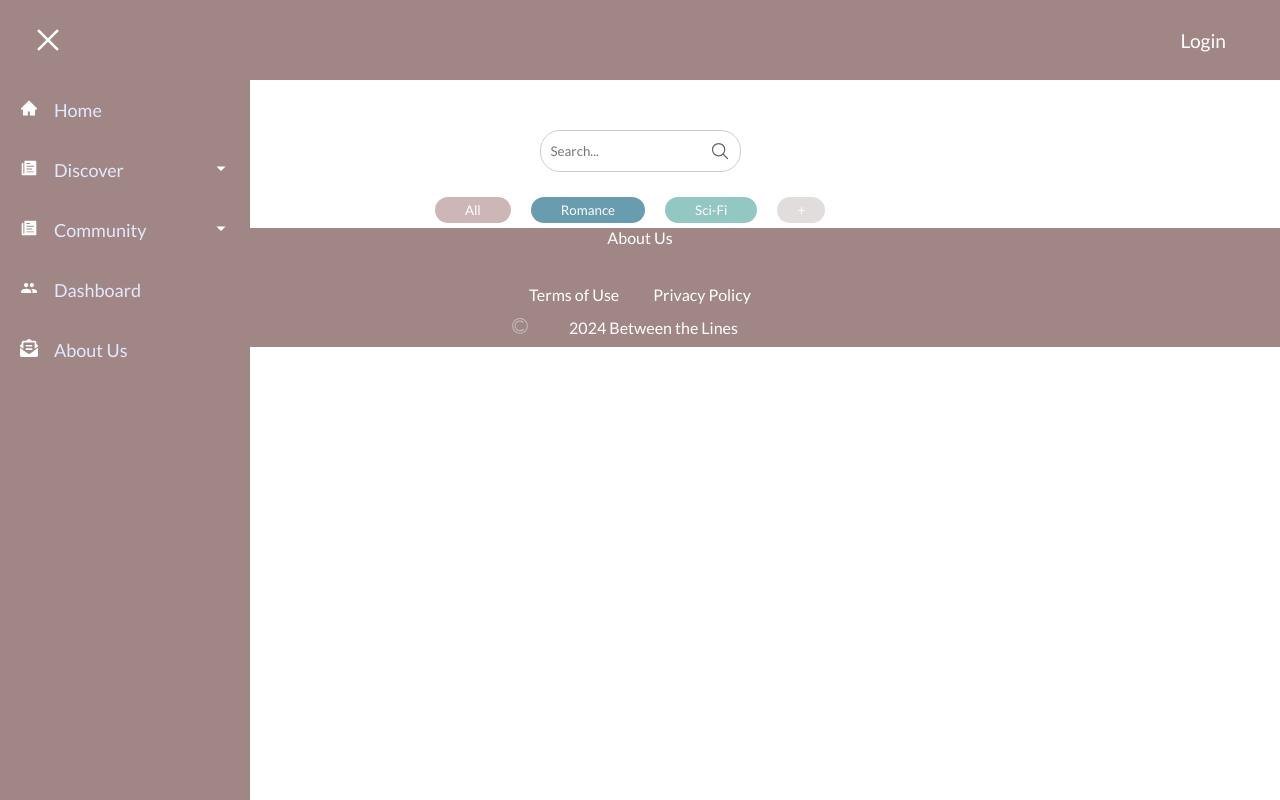
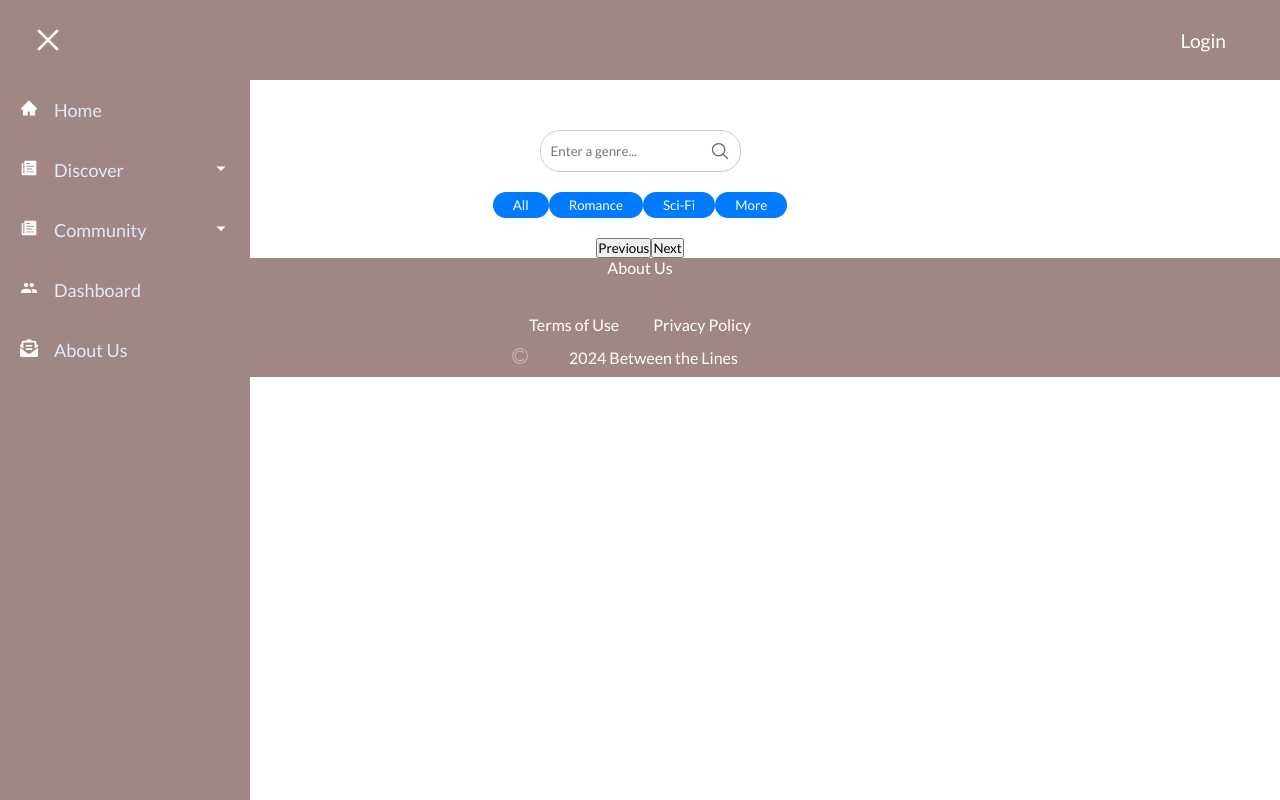
Before and after one commit to CatalinaBedoya1/between_the_lines, a React (Create React App) app: page /searchResultsPage in a window 1280 px wide. Built offline with nearby package versions, Linux system fonts and the light colour scheme.

Commit message:
SearchResults API backend

```diff
--- a/src/routes/SearchResultsPage.js
+++ b/src/routes/SearchResultsPage.js
@@ -1,4 +1,4 @@
-import React, { useState } from 'react';
+import React, { useState, useEffect } from 'react';
 import styled from 'styled-components';
 import { IoSearchOutline } from 'react-icons/io5';
 
@@ -6,122 +6,154 @@ const Container = styled.div`
   display: flex;
   flex-direction: column;
   align-items: center;
-  margin-top: 50px; /* Adjust the margin top as needed */
+  margin-top: 50px;
+`;
+
+const BooksGrid = styled.div`
+  display: grid;
+  grid-template-columns: repeat(6, 1fr); /* Each row will contain 6 books */
+  gap: 20px; /* Gap between books */
+`;
+
+const Book = styled.div`
+  display: flex;
+  flex-direction: column;
+  align-items: center;
+`;
+
+const BookImage = styled.img`
+  width: 150px; /* Adjust width as needed */
+  height: 200px; /* Adjust height as needed */
+`;
+
+const BookTitle = styled.h3`
+  margin-top: 10px;
+  font-size: 16px;
+`;
+
+const BookAuthor = styled.p`
+  margin-top: 5px;
+  font-size: 14px;
+`;
+
+const SearchIconContainer = styled.div`
+  padding: 5px;
+  display: flex;
+  align-items: center;
+  justify-content: center;
+`;
+
+const SearchIcon = styled(IoSearchOutline)`
+  flex-shrink: 0;
 `;
 
 const SearchBar = styled.div`
   display: flex;
   align-items: center;
   padding: 5px;
-  border: 1px solid #ccc; /* Add a border for visual separation */
-  border-radius: 20px; /* Add rounded corners */
+  border: 1px solid #ccc;
+  border-radius: 20px;
 `;
 
 const SearchInput = styled.input`
   flex: 1;
   padding: 5px;
   border: none;
-  outline: none; /* Remove the default outline */
+  outline: none;
 `;
-
-const SearchIconContainer = styled.button`
-  padding: 5px;
-  display: flex;
-  align-items: center;
-  justify-content: center;
-  border: none;
-  background: none;
-  cursor: pointer;
-`;
-
-const SearchIcon = styled(IoSearchOutline)`
-  flex-shrink: 0; /* Prevent the icon from shrinking */
-`;
-
 const ButtonContainer = styled.div`
   display: flex;
   justify-content: space-between;
   margin-top: 20px;
-  padding: 5px 20px;
 `;
 
-const FilterButtonAll = styled.button`
-  padding: 5px 30px;
-  background-color: #CCB7B6;
+const FilterButton = styled.button`
+  padding: 5px 20px;
+  background-color: #007bff;
   color: #fff;
   border: none;
   cursor: pointer;
-  margin-right: 20px;
-  border-radius: 20px;
-`;
-const FilterButtonRomance = styled.button`
-  padding: 5px 30px;
-  background-color: #679DAE;
-  color: #fff;
-  border: none;
-  cursor: pointer;
-  margin-right: 20px;
-  border-radius: 20px;
-`;
-const FilterButtonSciFi = styled.button`
-  padding: 5px 30px;
-  background-color: #93C8C2;
-  color: #fff;
-  border: none;
-  cursor: pointer;
-  margin-right: 20px;
-  border-radius: 20px;
-`;
-const FilterButtonMore = styled.button`
-  padding: 5px 20px;
-  background-color: #E1DDDD;
-  color: #fff;
-  border: none;
-  cursor: pointer;
-  margin-right: 20px;
   border-radius: 20px;
 `;
 
 const SearchResultsPage = () => {
-    const [searchQuery, setSearchQuery] = useState('');
-    const [searchResults, setSearchResults] = useState([]);
+  const [books, setBooks] = useState([]);
+  const [searchQuery, setSearchQuery] = useState('');
+  const [startIndex, setStartIndex] = useState(0);
+  const maxResults = 24;
 
-  const handleFilterClick = (filter) => {
-    // Handle filter click logic
+  useEffect(() => {
+    // Function to fetch books based on the user's search query and pagination
+    const fetchBooks = async () => {
+      try {
+        // Make API request with the user's search query and pagination parameters
+        const response = await fetch(
+          `https://www.googleapis.com/books/v1/volumes?q=genre:${searchQuery}&startIndex=${startIndex}&maxResults=${maxResults}`
+        );
+        const data = await response.json();
+        // Process API response and update state with book data
+        if (data.items) {
+          const booksData = data.items.map(item => ({
+            id: item.id,
+            title: item.volumeInfo.title,
+            author: item.volumeInfo.authors ? item.volumeInfo.authors[0] : 'Unknown Author',
+            image: item.volumeInfo.imageLinks ? item.volumeInfo.imageLinks.thumbnail : '',
+          }));
+          setBooks(booksData);
+        }
+      } catch (error) {
+        console.error('Error searching:', error);
+      }
+    };
+
+    // Call the fetchBooks function when searchQuery or startIndex changes
+    if (searchQuery.trim() !== '') {
+      fetchBooks();
+    }
+  }, [searchQuery, startIndex]);
+
+  const handleNextPage = () => {
+    setStartIndex(prevIndex => prevIndex + maxResults);
   };
 
-  const handleSearch = async () => {
-    try {
-      // Make API request with the user's search query (searchQuery)
-      const response = await fetch(`https://openlibrary.org/search.json?q=${searchQuery}`);
-      const data = await response.json();
-      // Process API response and update search results
-      console.log(data);
-    } catch (error) {
-      console.error('Error searching:', error);
-    }
+  const handlePreviousPage = () => {
+    setStartIndex(prevIndex => Math.max(prevIndex - maxResults, 0));
   };
+
 
   return (
     <Container>
       <SearchBar>
         <SearchInput
           type="text"
-          placeholder="Search..."
+          placeholder="Enter a genre..."
           value={searchQuery}
           onChange={(e) => setSearchQuery(e.target.value)}
         />
-        <SearchIconContainer onClick={handleSearch}>
-            <SearchIcon size={20} color="#666" />
+        <SearchIconContainer onClick={() => setSearchQuery(searchQuery)}>
+          <SearchIcon size={20} color="#666" />
         </SearchIconContainer>
       </SearchBar>
+      <ButtonContainer>
+        <FilterButton onClick={() => setSearchQuery('all')}>All</FilterButton>
+        <FilterButton onClick={() => setSearchQuery('romance')}>Romance</FilterButton>
+        <FilterButton onClick={() => setSearchQuery('sci-fi')}>Sci-Fi</FilterButton>
+        <FilterButton onClick={() => setSearchQuery('more')}>More</FilterButton>
 
+        {/* Add more filter buttons as needed */}
+      </ButtonContainer>
+      <BooksGrid>
+        {books.map(book => (
+          <Book key={book.id}>
+            <BookImage src={book.image} alt={book.title} />
+            <BookTitle>{book.title}</BookTitle>
+            <BookAuthor>{book.author}</BookAuthor>
+          </Book>
+        ))}
+      </BooksGrid>
       <ButtonContainer>
-        <FilterButtonAll onClick={() => handleFilterClick('all')}>All</FilterButtonAll>
-        <FilterButtonRomance onClick={() => handleFilterClick('romance')}>Romance</FilterButtonRomance>
-        <FilterButtonSciFi onClick={() => handleFilterClick('sci-fi')}>Sci-Fi</FilterButtonSciFi>
-        <FilterButtonMore onClick={() => handleFilterClick('more')}>+</FilterButtonMore>
-        {/* Add more filter buttons as needed */}
+        <button onClick={handlePreviousPage}>Previous</button>
+        <button onClick={handleNextPage}>Next</button>
       </ButtonContainer>
     </Container>
   );
```
